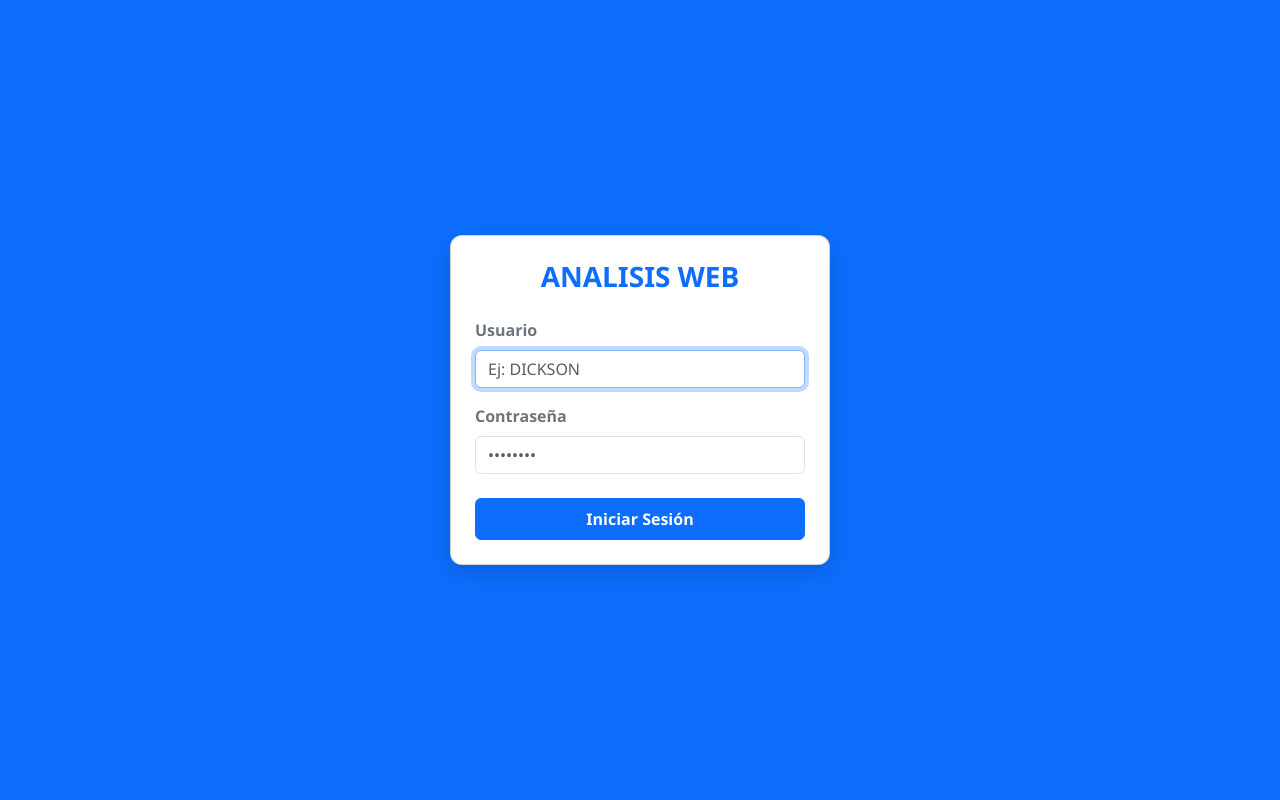
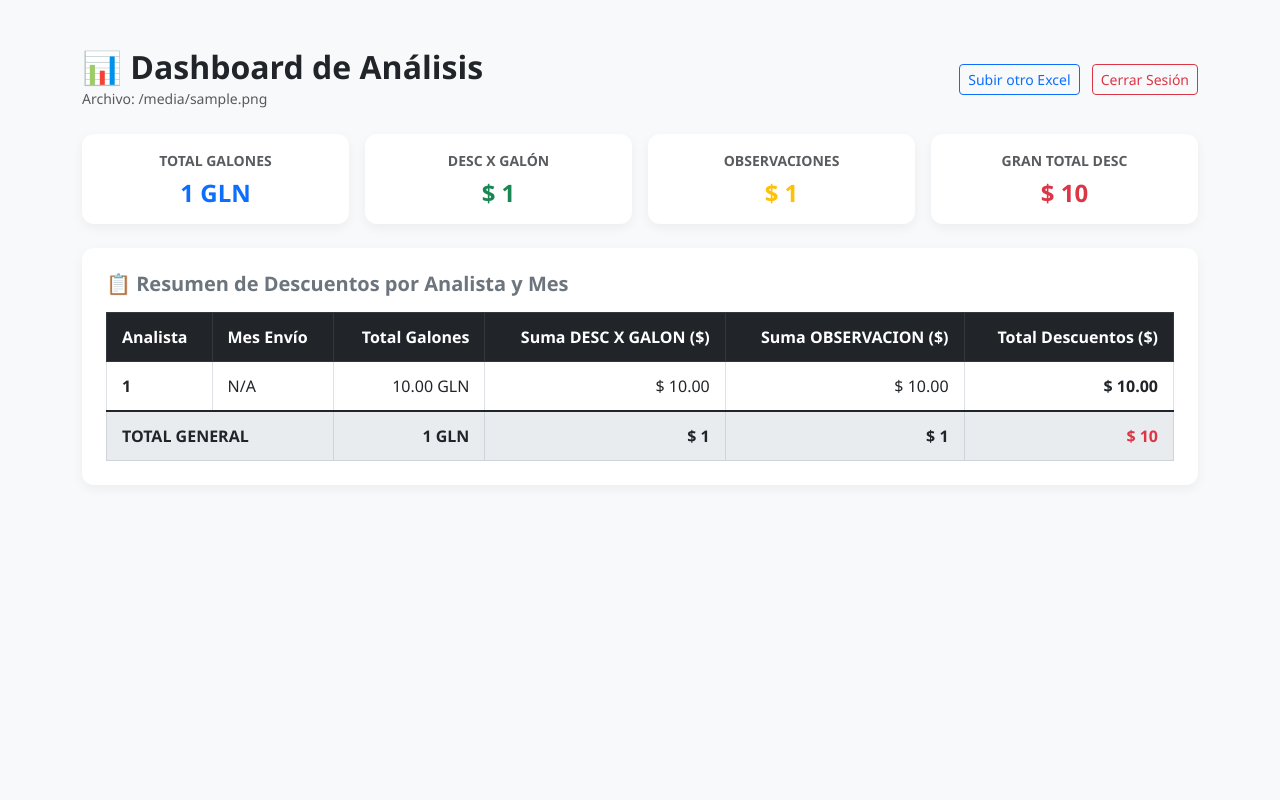
Before and after one commit to harolddickson26/ANALISIS, a Flask app: template templates/dashboard.html in a window 1280 px wide. Run offline with Flask 3, Linux system fonts and the light colour scheme; the template is opened without the code that fills it: most values are stand-ins (such as "Sample title", 1, 10 or a date in 2020).

Commit message:
Update dashboard.html

```diff
--- a/templates/dashboard.html
+++ b/templates/dashboard.html
@@ -3,48 +3,134 @@
 <head>
     <meta charset="UTF-8">
     <meta name="viewport" content="width=device-width, initial-scale=1.0">
-    <title>Login - ANALISIS WEB</title>
-    <!-- Bootstrap 5 CSS -->
+    <title>Dashboard de Análisis</title>
     <link href="https://cdn.jsdelivr.net/npm/bootstrap@5.3.0/dist/css/bootstrap.min.css" rel="stylesheet">
     <style>
         body {
-            background: #0d6efd;
-            display: flex;
-            align-items: center;
-            justify-content: center;
-            height: 100vh;
-            margin: 0;
+            background-color: #f8f9fa;
             font-family: 'Segoe UI', Tahoma, Geneva, Verdana, sans-serif;
         }
-        .card-login {
+        .card-custom {
+            border: none;
             border-radius: 12px;
+            box-shadow: 0 4px 12px rgba(0,0,0,0.05);
+        }
+        .table-custom {
             width: 100%;
-            max-width: 380px;
-            box-shadow: 0 8px 24px rgba(0,0,0,0.15);
+            margin-bottom: 0;
+            border-collapse: collapse;
         }
+        .table-custom th {
+            background-color: #212529;
+            color: #ffffff;
+            font-weight: 600;
+            padding: 12px 15px;
+            border: 1px solid #32383e;
+        }
+        .table-custom td {
+            padding: 12px 15px;
+            border: 1px solid #dee2e6;
+            vertical-align: middle;
+        }
+        .table-custom tbody tr:nth-of-type(even) { background-color: #f8f9fa; }
+        .table-custom tbody tr:hover { background-color: #f1f3f5; }
+        .table-custom tfoot tr {
+            background-color: #e9ecef;
+            font-weight: bold;
+            border-top: 2px solid #212529;
+        }
+        .table-custom tfoot td { border: 1px solid #ced4da; }
     </style>
 </head>
 <body>
-    <div class="card card-login p-4 bg-white">
-        <h3 class="text-center fw-bold mb-4 text-primary">ANALISIS WEB</h3>
+    <div class="container my-5">
 
-        {% if error %}
-            <div class="alert alert-danger py-2 text-center" role="alert">
-                {{ error }}
+        <!-- Encabezado -->
+        <div class="d-flex justify-content-between align-items-center mb-4">
+            <div>
+                <h2 class="fw-bold text-dark m-0">📊 Dashboard de Análisis</h2>
+                <small class="text-muted">Archivo: {{ filename }}</small>
             </div>
-        {% endif %}
+            <div>
+                <a href="{{ url_for('cargar_excel') }}" class="btn btn-outline-primary btn-sm me-2">Subir otro Excel</a>
+                <a href="{{ url_for('logout') }}" class="btn btn-outline-danger btn-sm">Cerrar Sesión</a>
+            </div>
+        </div>
 
-        <form action="/login" method="POST">
-            <div class="mb-3">
-                <label class="form-label fw-bold text-secondary">Usuario</label>
-                <input type="text" name="username" class="form-control" placeholder="Ej: DICKSON" required autofocus autocomplete="username">
+        <!-- Tarjetas KPIs -->
+        <div class="row g-3 mb-4">
+            <div class="col-md-3">
+                <div class="card card-custom p-3 text-center bg-white">
+                    <small class="text-muted fw-semibold">TOTAL GALONES</small>
+                    <h4 class="text-primary fw-bold mt-2 mb-0">{{ kpis.total_gln }} GLN</h4>
+                </div>
             </div>
-            <div class="mb-3">
-                <label class="form-label fw-bold text-secondary">Contraseña</label>
-                <input type="password" name="password" class="form-control" placeholder="••••••••" required autocomplete="current-password">
+            <div class="col-md-3">
+                <div class="card card-custom p-3 text-center bg-white">
+                    <small class="text-muted fw-semibold">DESC X GALÓN</small>
+                    <h4 class="text-success fw-bold mt-2 mb-0">$ {{ kpis.total_desc_galon }}</h4>
+                </div>
             </div>
-            <button type="submit" class="btn btn-primary w-100 py-2 fw-bold mt-2">Iniciar Sesión</button>
-        </form>
+            <div class="col-md-3">
+                <div class="card card-custom p-3 text-center bg-white">
+                    <small class="text-muted fw-semibold">OBSERVACIONES</small>
+                    <h4 class="text-warning fw-bold mt-2 mb-0">$ {{ kpis.total_obsv }}</h4>
+                </div>
+            </div>
+            <div class="col-md-3">
+                <div class="card card-custom p-3 text-center bg-white">
+                    <small class="text-muted fw-semibold">GRAN TOTAL DESC</small>
+                    <h4 class="text-danger fw-bold mt-2 mb-0">$ {{ kpis.gran_total_desc }}</h4>
+                </div>
+            </div>
+        </div>
+
+        <!-- Tabla Estructurada -->
+        <div class="card card-custom p-4 mb-4 bg-white">
+            <h5 class="fw-bold mb-3 text-secondary">📋 Resumen de Descuentos por Analista y Mes</h5>
+            <div class="table-responsive">
+                <table class="table-custom">
+                    <thead>
+                        <tr>
+                            <th>Analista</th>
+                            <th>Mes Envío</th>
+                            <th class="text-end">Total Galones</th>
+                            <th class="text-end">Suma DESC X GALON ($)</th>
+                            <th class="text-end">Suma OBSERVACION ($)</th>
+                            <th class="text-end">Total Descuentos ($)</th>
+                        </tr>
+                    </thead>
+                    <tbody>
+                        {% for reg in registros %}
+                        <tr>
+                            <td class="fw-semibold">{{ reg[0] if reg[0] else 'N/A' }}</td>
+                            <td>{{ reg[1] if reg[1] else 'N/A' }}</td>
+                            <td class="text-end">{{ "{:,.2f}".format(reg[2]) if reg[2] is not none else '0.00' }} GLN</td>
+                            <td class="text-end">$ {{ "{:,.2f}".format(reg[3]) if reg[3] is not none else '0.00' }}</td>
+                            <td class="text-end">$ {{ "{:,.2f}".format(reg[4]) if reg[4] is not none else '0.00' }}</td>
+                            <td class="text-end fw-bold text-dark">$ {{ "{:,.2f}".format(reg[5]) if reg[5] is not none else '0.00' }}</td>
+                        </tr>
+                        {% else %}
+                        <tr>
+                            <td colspan="6" class="text-center text-muted">No se encontraron registros.</td>
+                        </tr>
+                        {% endfor %}
+                    </tbody>
+                    {% if registros %}
+                    <tfoot>
+                        <tr>
+                            <td colspan="2" class="text-uppercase">TOTAL GENERAL</td>
+                            <td class="text-end">{{ kpis.total_gln }} GLN</td>
+                            <td class="text-end">$ {{ kpis.total_desc_galon }}</td>
+                            <td class="text-end">$ {{ kpis.total_obsv }}</td>
+                            <td class="text-end text-danger fw-bold">$ {{ kpis.gran_total_desc }}</td>
+                        </tr>
+                    </tfoot>
+                    {% endif %}
+                </table>
+            </div>
+        </div>
+
     </div>
 </body>
 </html>
```
